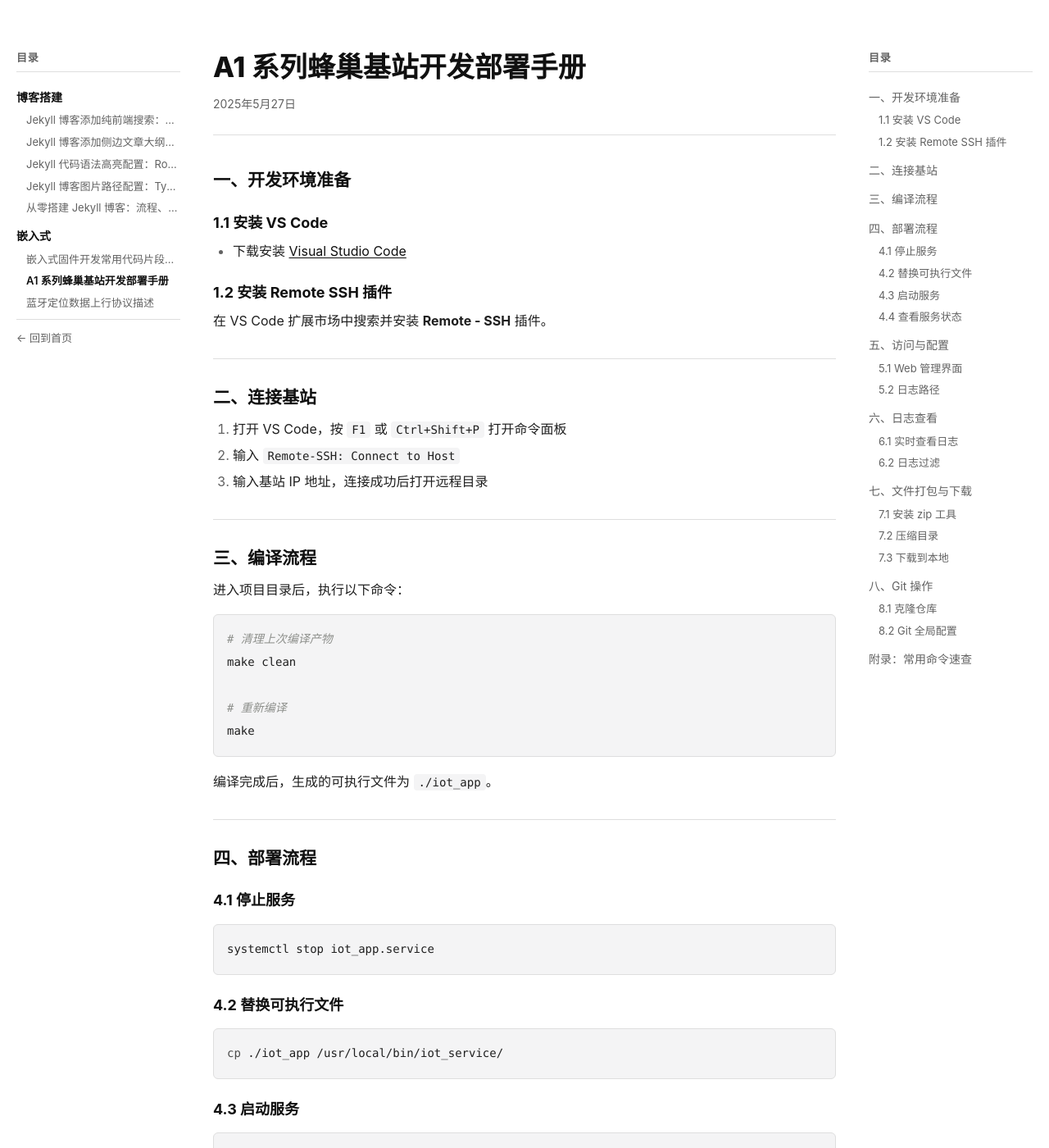
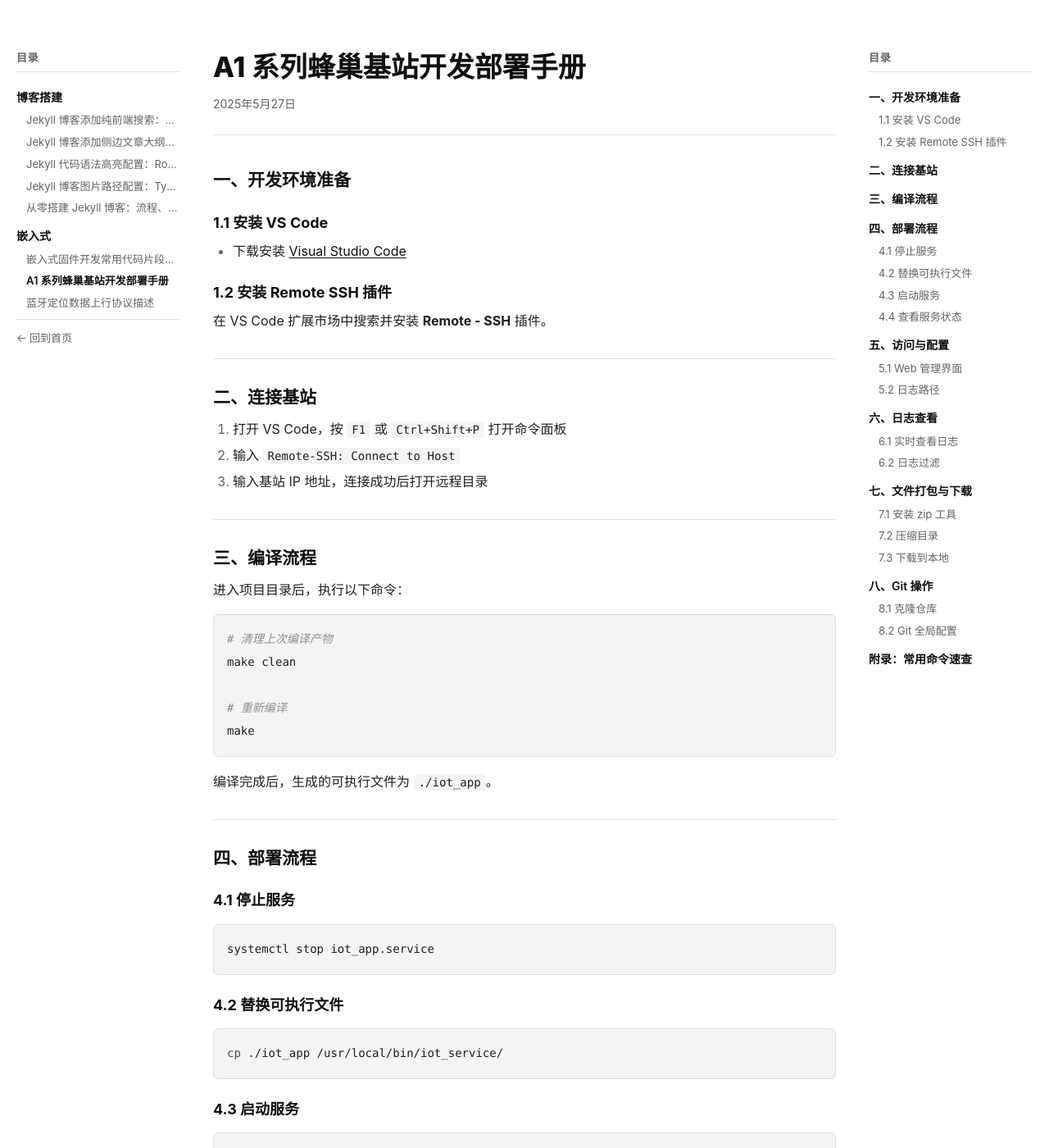
Before and after one commit to WuJaw/WuJaw.github.io, a Jekyll site: the page built from _posts/2025-05-27-操作手册000-A1 系列蜂巢基站.md, in a window 1280 px wide and 1400 px high. Shown: the whole window at 82% size. Built offline with Jekyll 4.4.1, drawn with Linux system fonts in a browser that asks for light colours.

Commit message:
左右面板h2字体样式统一：加粗、着色、字号合并为全局规则

```diff
--- a/_layouts/default.html
+++ b/_layouts/default.html
@@ -481,13 +481,9 @@
     color: var(--ink);
   }
 
-  /* h2 分类/大标题 — 首项间距一致 */
+  /* h2 — 分类/大标题（两侧一致） */
   .toc-list .toc-h2 > a {
     padding-top: 10px;
-  }
-
-  /* 站点目录 — h2 分类（额外加粗着色） */
-  .site-nav .toc-h2 > a {
     color: var(--ink);
     font-weight: 600;
     font-size: var(--fs-small);
```
